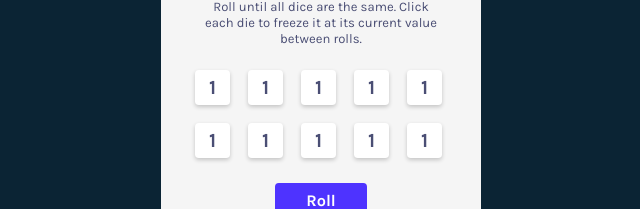
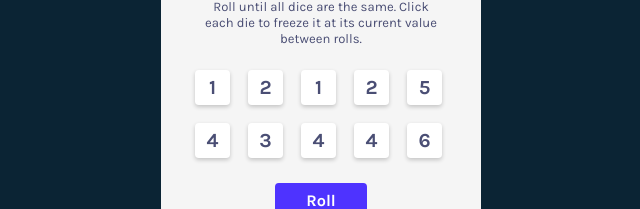
Before and after one commit to edsonpag/react_course, a React (Create React App) app in the folder 025-tenzies/: page / in a window 1280 px wide. Shown: the part 304-513 px from the top of the page, without its empty margins (319-959 px from the left). Built offline with nearby package versions, Linux system fonts and the light colour scheme.

Commit message:
generate random dice numbers

```diff
--- a/025-tenzies/package.json
+++ b/025-tenzies/package.json
@@ -6,6 +6,7 @@
     "@testing-library/jest-dom": "^5.16.4",
     "@testing-library/react": "^13.3.0",
     "@testing-library/user-event": "^13.5.0",
+    "nanoid": "^3.3.4",
     "react": "^18.1.0",
     "react-dom": "^18.1.0",
     "react-scripts": "5.0.1",
--- a/025-tenzies/src/App.js
+++ b/025-tenzies/src/App.js
@@ -1,3 +1,6 @@
+import React, { useState } from 'react';
+import { nanoid } from 'nanoid';
+
 import './App.css';
 
 import Header from './components/Header/Header';
@@ -5,22 +8,40 @@ import Dice from './components/Dice/Dice';
 import Roll from './components/Roll/Roll';
 
 function App() {
+
+  const [ dice, setDice ] = useState(allNewDice());
+
+  function allNewDice() {
+    const newDiceArr = [];
+
+    for(let i = 0; i < 10; i++) {
+      const newDie = {
+        id: nanoid(),
+        value: Math.ceil(Math.random() * 6),
+        isHeld: false
+      }
+
+      newDiceArr.push(newDie);
+    }
+
+    return newDiceArr;
+  }
+
+  function rollDice() {
+    setDice(allNewDice());
+  }
+
+  const diceElements = dice.map((die) => {
+    return <Dice key={die.id} value={die.value}/>
+  })
+
   return (
     <div className="app">
         <Header />
         <div className="dice-container">
-          <Dice />
-          <Dice />
-          <Dice />
-          <Dice />
-          <Dice />
-          <Dice />
-          <Dice />
-          <Dice />
-          <Dice />
-          <Dice />
+          {diceElements}
         </div>
-        <Roll />
+        <Roll rollDice={rollDice}/>
     </div>
   );
 }
--- a/025-tenzies/src/components/Dice/Dice.js
+++ b/025-tenzies/src/components/Dice/Dice.js
@@ -2,11 +2,11 @@ import React from "react";
 
 import "./Dice.css";
 
-function Dice() {
+function Dice(props) {
 
     return (
         <div className="dice">
-            <p className="dice-number">1</p>
+            <p className="dice-number">{props.value}</p>
         </div>
     );
 }
--- a/025-tenzies/src/components/Roll/Roll.js
+++ b/025-tenzies/src/components/Roll/Roll.js
@@ -2,10 +2,10 @@ import React from "react";
 
 import "./Roll.css";
 
-function Roll() {
+function Roll(props) {
 
     return (
-        <button className="roll">Roll</button>
+        <button className="roll" onClick={props.rollDice}>Roll</button>
     );
 }
 
```
Also changed, not shown: 1 other file (tests, documents, lock files or other folders).
